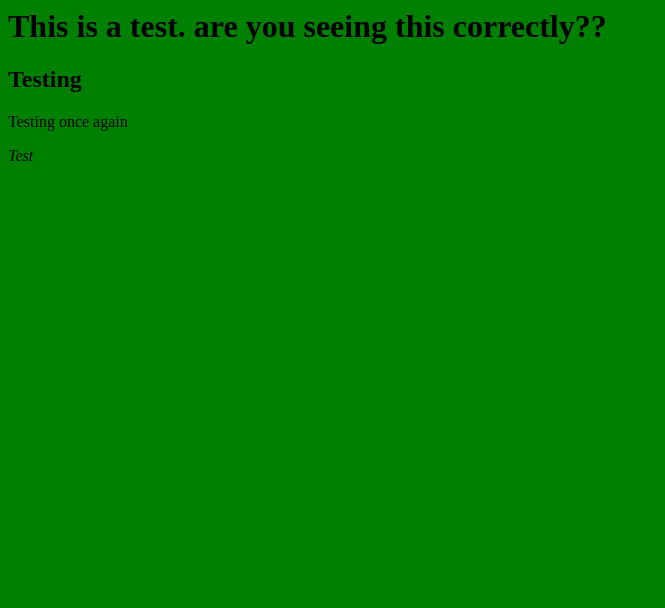
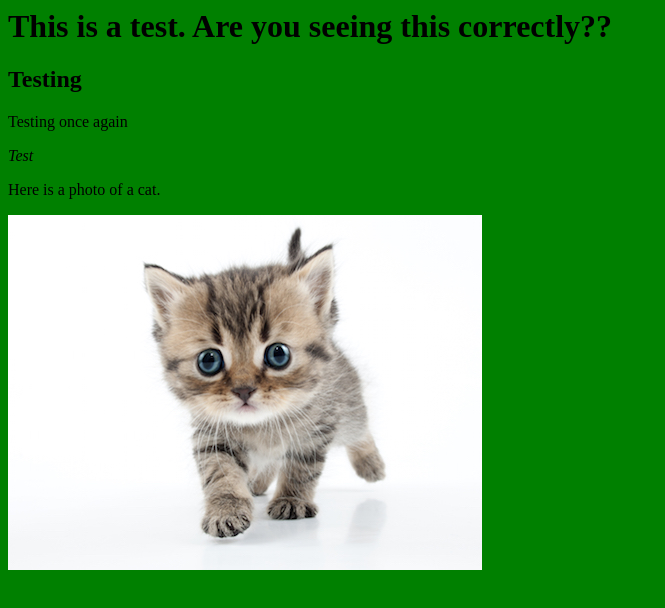
Before and after one commit to LochRED/LochRED.github.io, a plain HTML site: page index.html in a window 1280 px wide. Shown: the whole page, without its empty margins (0-665 px from the left). Drawn offline with Linux system fonts and the light colour scheme; files whose address does not match are found by name.

Commit message:
Added Images Folder And A Photo.

```diff
--- a/index.html
+++ b/index.html
@@ -1,15 +1,19 @@
 <html>
 <head>
-<title>This is a test. is this showing up correctly??</title>
+<title>This is a test. Is this showing up correctly??</title>
 </head>
 
 <body bgcolor="green" text="black">
 
-<h1>This is a test. are you seeing this correctly??</h1>
+<h1>This is a test. Are you seeing this correctly??</h1>
 <h2>Testing</h2>
 
 <p>Testing once again</p>
 <i>Test</i>
 
+<p>Here is a photo of a cat.</p>
+<img src="file:///C:/Users/lochl/OneDrive/Documents/GitHub/LochRED.github.io/Images/kittenhtml.jpg"/>
+
+
 </body>
 </html>
```
Also changed, not shown: Images/kittenhtml.jpg (added).
